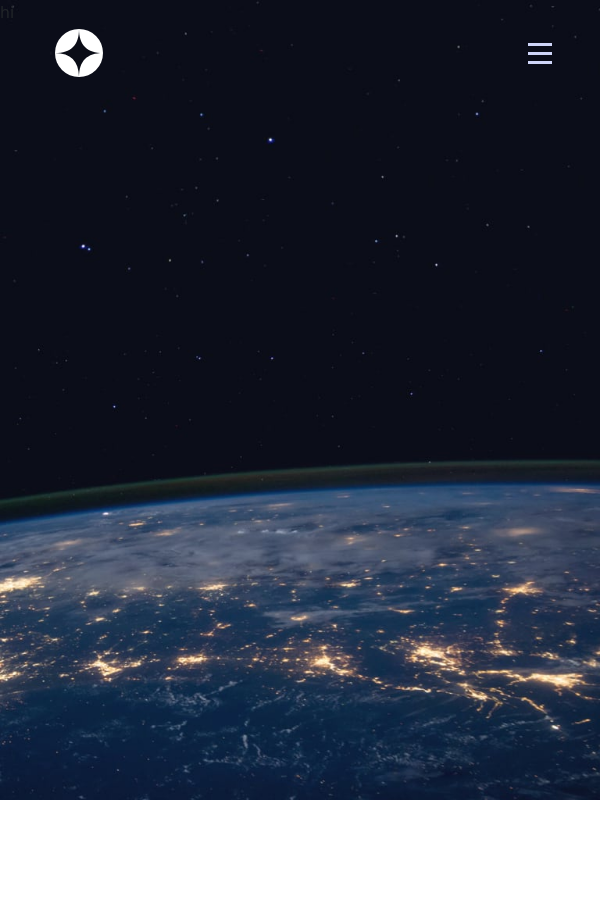
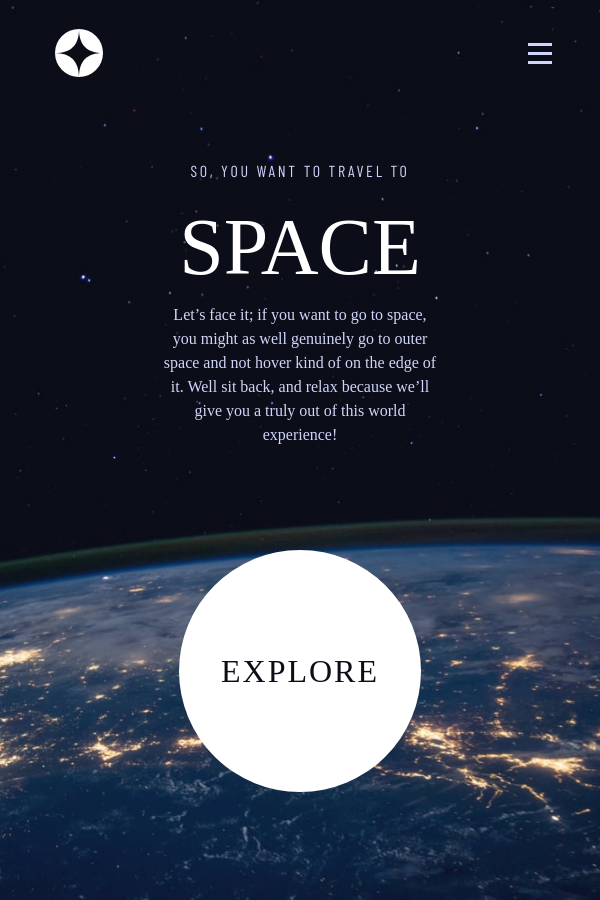
Before and after one commit to antran1245/space-tourism, a React (Create React App) app: page / in a window 600 px wide. Before the commit the page ends 800 px from the top, so only its background shows below. Built offline with nearby package versions, Linux system fonts and the light colour scheme.

Commit message:
create the home page

```diff
--- a/src/components/Home.jsx
+++ b/src/components/Home.jsx
@@ -1,10 +1,27 @@
-import  { Container } from 'react-bootstrap'
+import { Col, Container, Row } from 'react-bootstrap'
 import '../sass/home.scss'
 
 export default function Home() {
     return(
         <Container fluid id="home">
-            hi
+            <Row className='content d-flex justify-content-center justify-content-lg-evenly align-items-center'>
+                <Col xs={10} sm={6} lg={{offset: 1, span: 3}} className="content-col">
+                    <Row>
+                        <p className='headText'>SO, YOU WANT TO TRAVEL TO</p>
+                    </Row>
+                    <Row>
+                        <h1>SPACE</h1>
+                    </Row>
+                    <Row>
+                        <p className='info'>
+                            Let’s face it; if you want to go to space, you might as well genuinely go to outer space and not hover kind of on the edge of it. Well sit back, and relax because we’ll give you a truly out of this world experience!
+                        </p>
+                    </Row>
+                </Col>
+                <Col xs={12} lg={{offset: 3, span: 3}} className="content-col">
+                    <div className='circleExplore'>EXPLORE</div>
+                </Col>
+            </Row>
         </Container>
     );
 }
--- a/src/sass/home.scss
+++ b/src/sass/home.scss
@@ -1,16 +1,76 @@
 #home {
     // Default image be the desktop image
-    background: url('../assets/home/background-home-desktop.jpg') no-repeat;
-    background-size: cover;
-    height: 100vh;
-
+    background: url('../assets/home/background-home-desktop.jpg') no-repeat center center;
+    background-size: 100% 100%;
+    min-height: 100vh;
+    height: 900px;
+    position: absolute;
+    display: flex;
+    font-family: 'Barlow Condensed';
+    .content {
+        position: absolute;
+        top: 387px;
+        width: 100%;
+    }
+    .headText, .info, h1 {
+        color: #D0D6F9;
+    }
+    .headText {
+        font-size: 28px;
+        letter-spacing: 4.725px;
+    }
+    h1 {
+        color: #ffffff;
+        font-family: 'Bellefair';
+        font-size: 150px;
+        font-weight: 400;
+    }
+    .info {
+        font-size: 18px;
+        font-family: 'Barlow', normal;
+        font-weight: 400;
+    }
+    .circleExplore {
+        color: #0B0D17;
+        font-family: 'Bellefair', normal;
+        font-size: 32px;
+        font-weight: 400;
+        letter-spacing: 2px;
+        background-color: #ffffff;
+        width: 274px;
+        height: 274px;
+        border-radius: 50%;
+        display: flex;
+        justify-content: center;
+        align-items: center;
+        cursor: pointer;
+    }
+    .circleExplore:hover {
+        animation: explore 0.5s ease-in forwards;
+    }
 }
 
 // Phone size
 @media only screen and (max-width: 600px) {
     #home {
         background: url('../assets/home/background-home-mobile.jpg') no-repeat;
-        background-size: cover;
+        background-size: 100% 100%;
+        .content {
+            .headText {
+                font-size: 16px;
+                letter-spacing: 2.7px;
+            }
+            h1 {
+                font-size: 80px;
+            }
+            .info {
+                font-size: 15px;
+            }
+        }
+        .circleExplore {
+            width: 150px;
+            height: 150px;
+        }
     }
 }
 
@@ -18,6 +78,38 @@
 @media only screen and (min-width: 600px) and (max-width: 992px) {
     #home {
         background: url('../assets/home/background-home-tablet.jpg') no-repeat;
-        background-size: cover;
+        background-size: 100% 100%;
     }
 }
+@media only screen and (max-width: 992px) {
+    #home {
+        .content {
+            top: 0;
+            margin: 90px auto;
+            height: 80%;
+            max-height: 80%;
+            .content-col {
+                display: flex;
+                flex-direction: column;
+                align-items: center;
+                text-align: center;
+                margin-top: 50px;
+            }
+            .info {
+                font-size: 16px;
+            }
+        }
+        .circleExplore {
+            height: 242px;
+            width: 242px;
+        }
+    }
+}
+@keyframes explore {
+    0% {
+        outline: 0 solid rgba($color: #979797, $alpha: .4);
+    }
+    100% {
+        outline: 80px solid rgba($color: #979797, $alpha: .4);
+    }
+}
--- a/src/sass/nav.scss
+++ b/src/sass/nav.scss
@@ -1,7 +1,8 @@
 #navigation {
     position: absolute;
     top: 35px;
-    min-width: 100vw;
+    z-index: 2;
+    min-width: 100%;
     .container-fluid {
         .navbar-brand {
             margin-left: 55px;
@@ -15,8 +16,8 @@
                 border-bottom: 1px solid #ffffff;
                 width: 40%;
                 opacity: 0.25;
-                z-index: 2;
                 margin-right: -50px;
+                z-index: 3;
             }
             .navbar-nav {
                 background-color: rgba(255, 255, 255, 0.04);
```
